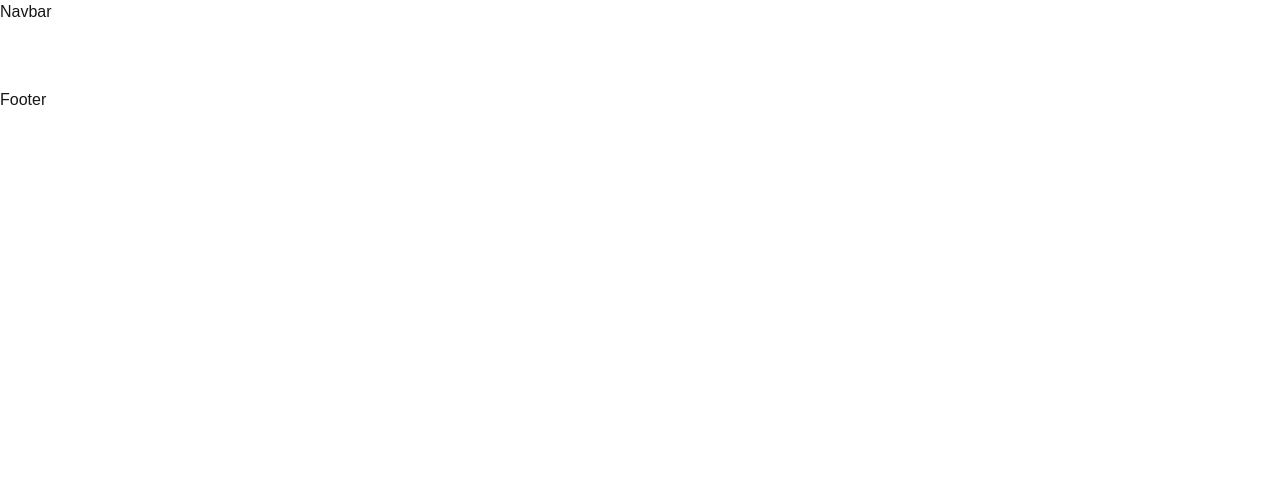
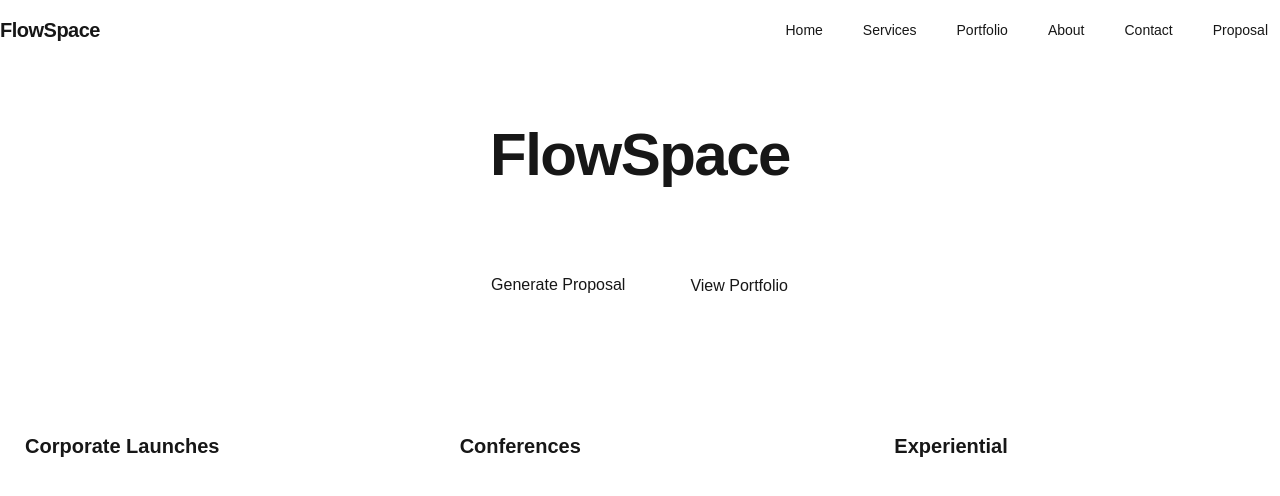
Before and after one commit to shay122990/flowspace-event-agency, a Next.js app: page / in a window 1280 px wide. Shown: the top 496 px of the page. Built offline with nearby package versions, Linux system fonts and the light colour scheme.

Commit message:
created draft routes , navbar and footer

```diff
--- a/src/app/(marketing)/about/page.tsx
+++ b/src/app/(marketing)/about/page.tsx
@@ -1,5 +1,11 @@
-const About = () => {
-  return <div>About page</div>;
-};
-
-export default About;
+export default function AboutPage() {
+  return (
+    <section className="grid gap-4">
+      <h1 className="text-3xl font-semibold">About FlowSpace</h1>
+      <p className="text-white/80">
+        We design and deliver events & projects with precision, clarity, and
+        momentum.
+      </p>
+    </section>
+  );
+}
--- a/src/app/(marketing)/contact/page.tsx
+++ b/src/app/(marketing)/contact/page.tsx
@@ -1,5 +1,8 @@
-const Contact = () => {
-  return <div>Contact page</div>;
-};
-
-export default Contact;
+export default function ContactPage() {
+  return (
+    <section className="grid gap-4">
+      <h1 className="text-3xl font-semibold">Contact</h1>
+      <p className="text-white/80">Email: hello@flowspace.app</p>
+    </section>
+  );
+}
--- a/src/app/(marketing)/portfolio/page.tsx
+++ b/src/app/(marketing)/portfolio/page.tsx
@@ -1,5 +1,8 @@
-const Portfolio = () => {
-  return <div>Portfolio page</div>;
-};
-
-export default Portfolio;
+export default function PortfolioPage() {
+  return (
+    <section className="grid gap-4">
+      <h1 className="text-3xl font-semibold">Portfolio</h1>
+      <p className="text-white/80">Case studies coming soon.</p>
+    </section>
+  );
+}
--- a/src/app/(marketing)/services/page.tsx
+++ b/src/app/(marketing)/services/page.tsx
@@ -1,5 +1,21 @@
-const Services = () => {
-  return <div>Services Page</div>;
-};
+export default function ServicesPage() {
+  const services = [
+    { title: "Event Strategy", desc: "Goals, budgets, and KPIs." },
+    { title: "Production", desc: "Vendors, staging, logistics." },
+    { title: "Project Ops", desc: "Timelines, dependencies, staffing." },
+  ];
 
-export default Services;
+  return (
+    <section className="grid gap-6">
+      <h1 className="text-3xl font-semibold">Services</h1>
+      <div className="grid md:grid-cols-3 gap-6">
+        {services.map((s) => (
+          <div key={s.title} className="rounded-xl border border-white/10 p-6">
+            <h3 className="text-xl font-semibold">{s.title}</h3>
+            <p className="mt-2 text-white/70">{s.desc}</p>
+          </div>
+        ))}
+      </div>
+    </section>
+  );
+}
--- a/src/app/components/Footer.tsx
+++ b/src/app/components/Footer.tsx
@@ -1,5 +1,9 @@
-const Footer = () => {
-  return <div>Footer</div>;
-};
-
-export default Footer;
+export default function Footer() {
+  return (
+    <footer className="mt-16 border-t border-white/10">
+      <div className="container py-8 text-sm text-white/60">
+        © {new Date().getFullYear()} FlowSpace. All rights reserved.
+      </div>
+    </footer>
+  );
+}
--- a/src/app/components/Navbar.tsx
+++ b/src/app/components/Navbar.tsx
@@ -1,5 +1,43 @@
-const Navbar = () => {
-  return <div>Navbar</div>;
-};
+"use client";
 
-export default Navbar;
+import Link from "next/link";
+import { usePathname } from "next/navigation";
+
+const links = [
+  { href: "/", label: "Home" },
+  { href: "/services", label: "Services" },
+  { href: "/portfolio", label: "Portfolio" },
+  { href: "/about", label: "About" },
+  { href: "/contact", label: "Contact" },
+  { href: "/proposal", label: "Proposal" },
+];
+
+export default function Navbar() {
+  const pathname = usePathname();
+  return (
+    <header className="border-b border-white/10">
+      <nav className="container flex items-center justify-between py-4">
+        <Link href="/" className="font-bold tracking-tight text-xl">
+          FlowSpace
+        </Link>
+        <ul className="flex gap-4 text-sm">
+          {links.map((l) => {
+            const active = pathname === l.href;
+            return (
+              <li key={l.href}>
+                <Link
+                  href={l.href}
+                  className={`px-3 py-2 rounded-md ${
+                    active ? "bg-white/10" : "hover:bg-white/10"
+                  }`}
+                >
+                  {l.label}
+                </Link>
+              </li>
+            );
+          })}
+        </ul>
+      </nav>
+    </header>
+  );
+}
--- a/src/app/layout.tsx
+++ b/src/app/layout.tsx
@@ -15,9 +15,11 @@ export default function RootLayout({
 }) {
   return (
     <html lang="en" suppressHydrationWarning>
-      <body>
+      <body className="">
         <Navbar />
-        <main className="container py-8">{children}</main>
+        <main className="flex-1 flex justify-center">
+          <div className="container">{children}</div>
+        </main>
         <Footer />
       </body>
     </html>
--- a/src/app/page.tsx
+++ b/src/app/page.tsx
@@ -1,7 +1,45 @@
-import React from "react";
+import Link from "next/link";
 
-const Home = () => {
-  return <div></div>;
-};
-
-export default Home;
+export default function HomePage() {
+  return (
+    <section className="grid gap-8">
+      <div className="text-center py-16">
+        <h1 className="text-4xl md:text-6xl font-bold tracking-tight">
+          FlowSpace
+        </h1>
+        <p className="mt-4 text-lg text-white/80">
+          Turning ideas into seamless experiences.
+        </p>
+        <div className="mt-8 flex justify-center gap-4">
+          <Link
+            href="/proposal"
+            className="rounded-lg bg-brand-500 hover:bg-brand-600 px-6 py-3 font-medium"
+          >
+            Generate Proposal
+          </Link>
+          <Link
+            href="/(marketing)/portfolio"
+            className="rounded-lg border border-white/20 hover:border-white/40 px-6 py-3 font-medium"
+          >
+            View Portfolio
+          </Link>
+        </div>
+      </div>
+      <div className="grid grid-cols-1 md:grid-cols-3 gap-6">
+        {[
+          {
+            title: "Corporate Launches",
+            desc: "End-to-end launch operations.",
+          },
+          { title: "Conferences", desc: "Speakers, staging, and schedules." },
+          { title: "Experiential", desc: "Immersive brand experiences." },
+        ].map((c) => (
+          <div key={c.title} className="rounded-xl border border-white/10 p-6">
+            <h3 className="text-xl font-semibold">{c.title}</h3>
+            <p className="mt-2 text-white/70">{c.desc}</p>
+          </div>
+        ))}
+      </div>
+    </section>
+  );
+}
```
